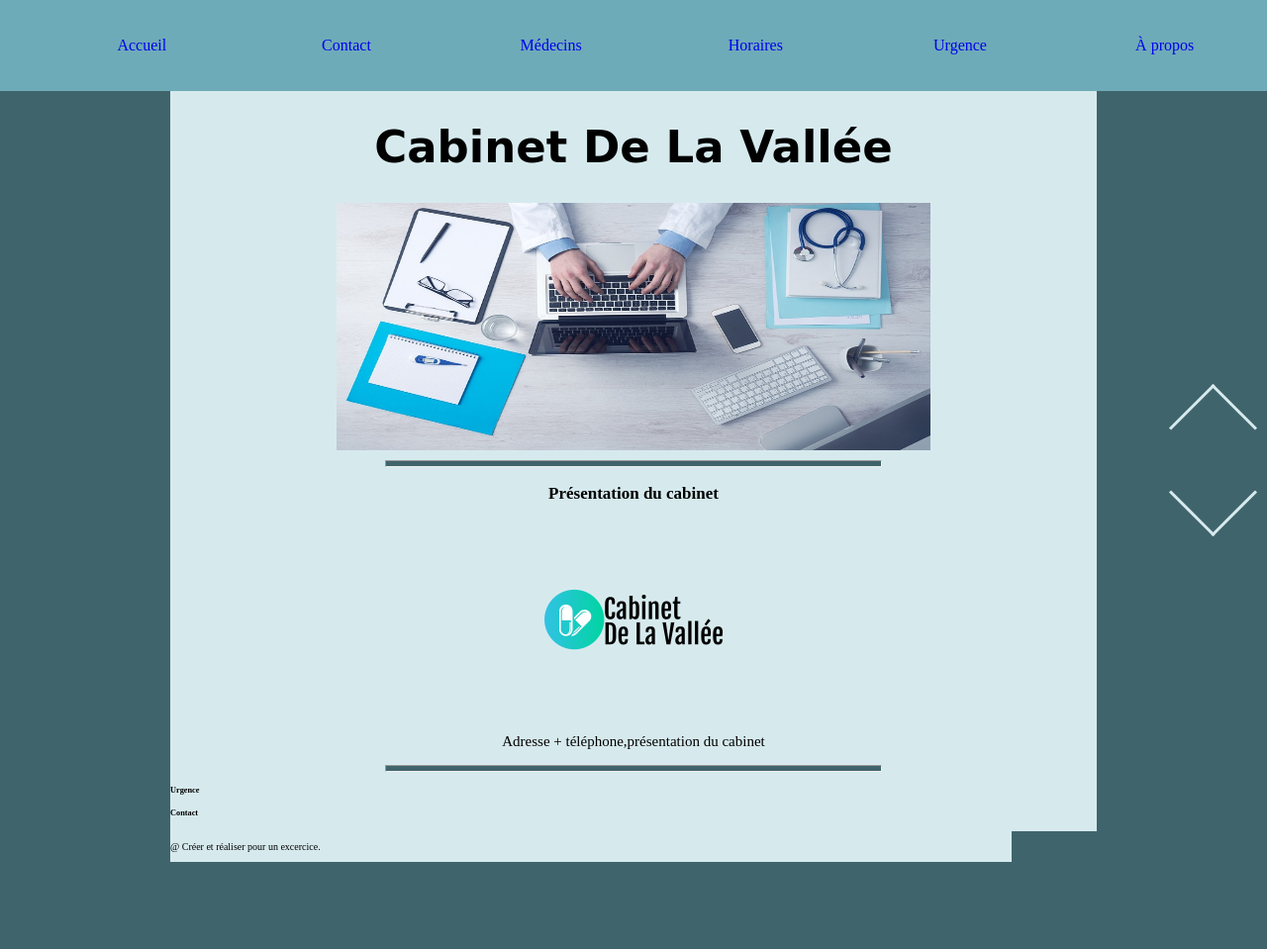
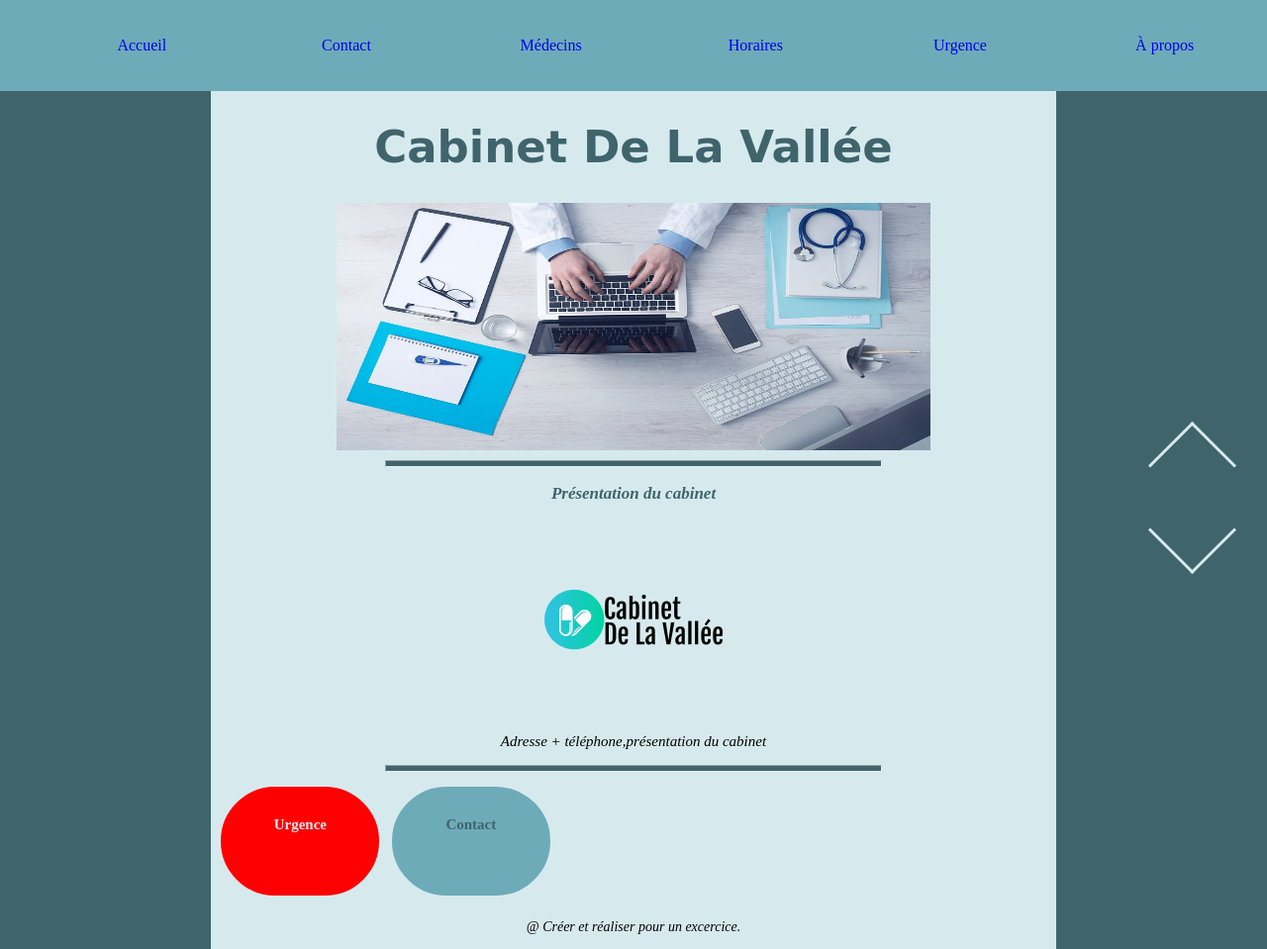
Before and after one commit to oletendart/cabinet, a plain HTML site: page index.html in a window 1280 px wide. Shown: the whole page at 99% size. Before the commit the page ends 871 px from the top, so only its background shows below. Drawn offline with Linux system fonts and the light colour scheme.

Commit message:
Create oval and color in file style.css

```diff
--- a/style.css
+++ b/style.css
@@ -63,9 +63,9 @@ main {
 
 }
 footer {
-    grid-column: 3 / 10;
+    grid-column: 3 / 11;
     background-color: #D6EAEE;
-    width: 85rem;
+    width: 100%;
 
 }
 aside {
@@ -79,6 +79,9 @@ aside {
 a:link {
     text-decoration: none;
 }
+a:visited {
+    color: #40646B;
+}
 .navtop {
     display: grid;
     grid-template-columns: repeat(6, 2fr);
@@ -86,7 +89,6 @@ a:link {
     grid-template-areas: "accueil contact medecins horaires urgence propos";
     justify-items: center;
     list-style-type: none;
-    color: #40646B;
     font-size: 1.6rem;
     align-items: center;
 }
@@ -99,17 +101,32 @@ a:link {
 .contact {
     grid-area: contact;
 }
+.contact:hover {
+    color: red;
+}
 .medecins {
     grid-area: medecins;
+}
+.medecins:hover {
+    color: red;
 }
 .horaires {
     grid-area: horaires;
 }
+.horaires:hover {
+    color: red;
+}
 .urgence {
     grid-area: urgence;
 }
+.urgence:hover {
+    color: red;
+}
 .propos {
     grid-area: propos;
+}
+.propos:hover {
+    color: red;
 }
 /*
     Arrow top and bot
@@ -143,12 +160,10 @@ a:link {
 .bannermedical {
     display: grid;
     justify-content: center;
-    grid-area: bannermedical;
 }
 .picturelogo {
     display: grid;
     justify-content: center;
-    grid-area: picturelogo;
 }
 .bannermedicalpicture {
     display: grid;
@@ -170,7 +185,7 @@ a:link {
     font-family: 'Caveat', cursive;
     justify-items: center;
     font-size: 4.5rem;
-    grid-area: nomcabinet;
+    color: #40646B;
 }
 .line1 {
     width: 50rem;
@@ -181,6 +196,8 @@ a:link {
 .presentation {
     text-align: center;
     font-size: 1.7rem;
+    font-style: italic;
+    color: #40646B;
 }
 .line2 {
     width: 50rem;
@@ -191,5 +208,44 @@ a:link {
 .phoneadress {
     text-align: center;
     font-size: 1.5rem;
+    font-style: italic;
 
 }
+/*
+    oval forms contains emergency and contact
+*/
+.redoval {
+    height: 10rem;
+    width: 15rem;
+    display: inline-block;
+    background-color: red;
+    border: solid 0.5rem red;
+    border-radius: 10rem / 10rem;
+    margin: 1rem;
+}
+.emergency {
+    text-align: center;
+    font-size: 1.5rem;
+    color: #D6EAEE;
+}
+.blueoval {
+    height: 10rem;
+    width: 15rem;
+    display: inline-block;
+    background-color: #6EABB8;
+    border: solid 0.5rem #6EABB8;
+    border-radius: 10rem / 10rem;
+}
+.contactbot {
+    color: #40646B;
+    font-size: 1.5rem;
+    text-align: center;
+}
+/*
+    Credits
+*/
+.credits {
+    text-align: center;
+    font-size: 1.4rem;
+    font-style: italic;
+}
```
